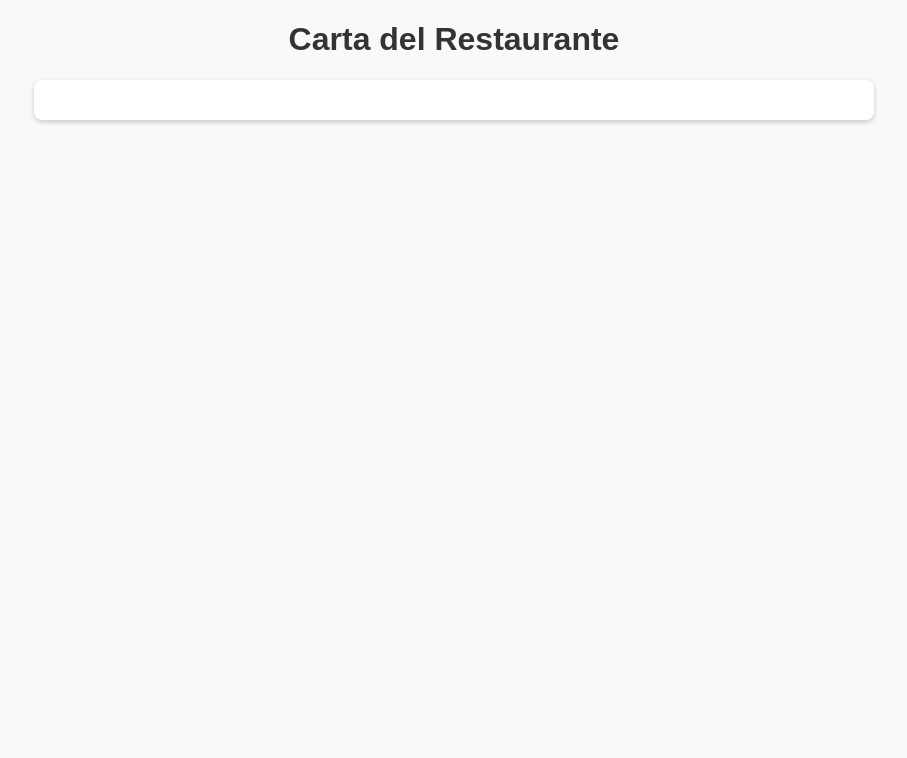
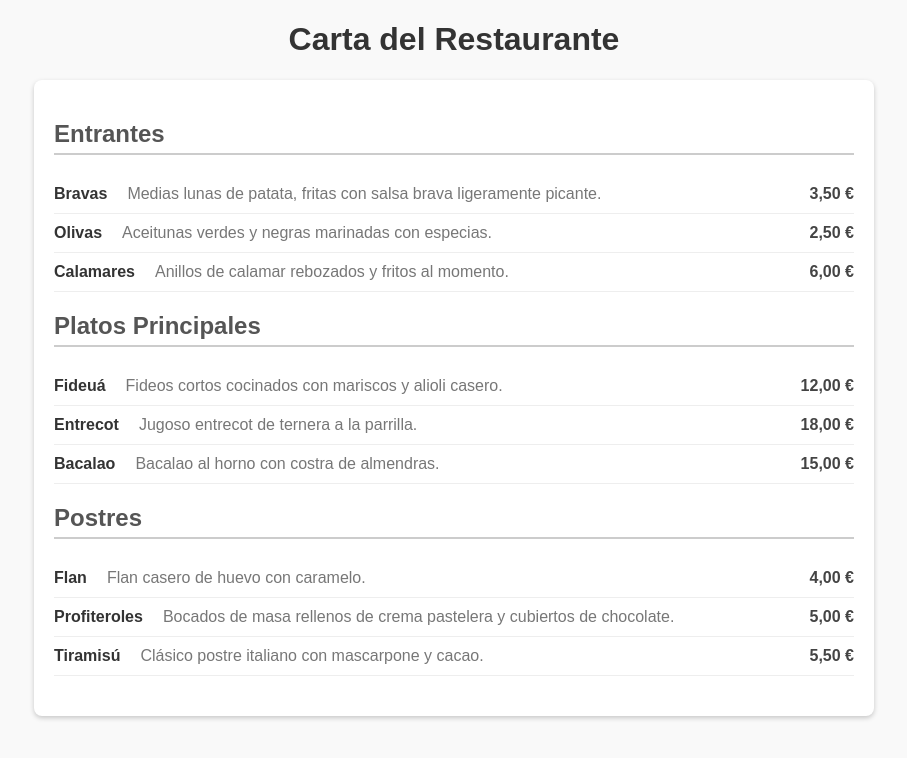
Before and after one commit to hernantiefer99/M7UF1Pract05, a plain HTML site: page index.html in a window 1280 px wide. Shown: the whole page, without its empty margins (186-1093 px from the left). Drawn offline with Linux system fonts and the light colour scheme; no server answers.

Commit message:
Update index.html

```diff
--- a/index.html
+++ b/index.html
@@ -9,7 +9,65 @@
 <body>
   <h1>Carta del Restaurante</h1>
   <div id="menu">
-    <!-- Aquí se cargarán dinámicamente los grupos y platos -->
+    <!-- Entrantes -->
+    <div class="GRUPO">
+      <h2>Entrantes</h2>
+      <div class="PLAT">
+        <div class="NOM">Bravas</div>
+        <div class="DESCRIPCI">Medias lunas de patata, fritas con salsa brava ligeramente picante.</div>
+        <div class="PRECIO">3,50 €</div>
+      </div>
+      <div class="PLAT">
+        <div class="NOM">Olivas</div>
+        <div class="DESCRIPCI">Aceitunas verdes y negras marinadas con especias.</div>
+        <div class="PRECIO">2,50 €</div>
+      </div>
+      <div class="PLAT">
+        <div class="NOM">Calamares</div>
+        <div class="DESCRIPCI">Anillos de calamar rebozados y fritos al momento.</div>
+        <div class="PRECIO">6,00 €</div>
+      </div>
+    </div>
+
+    <!-- Platos Principales -->
+    <div class="GRUPO">
+      <h2>Platos Principales</h2>
+      <div class="PLAT">
+        <div class="NOM">Fideuá</div>
+        <div class="DESCRIPCI">Fideos cortos cocinados con mariscos y alioli casero.</div>
+        <div class="PRECIO">12,00 €</div>
+      </div>
+      <div class="PLAT">
+        <div class="NOM">Entrecot</div>
+        <div class="DESCRIPCI">Jugoso entrecot de ternera a la parrilla.</div>
+        <div class="PRECIO">18,00 €</div>
+      </div>
+      <div class="PLAT">
+        <div class="NOM">Bacalao</div>
+        <div class="DESCRIPCI">Bacalao al horno con costra de almendras.</div>
+        <div class="PRECIO">15,00 €</div>
+      </div>
+    </div>
+
+    <!-- Postres -->
+    <div class="GRUPO">
+      <h2>Postres</h2>
+      <div class="PLAT">
+        <div class="NOM">Flan</div>
+        <div class="DESCRIPCI">Flan casero de huevo con caramelo.</div>
+        <div class="PRECIO">4,00 €</div>
+      </div>
+      <div class="PLAT">
+        <div class="NOM">Profiteroles</div>
+        <div class="DESCRIPCI">Bocados de masa rellenos de crema pastelera y cubiertos de chocolate.</div>
+        <div class="PRECIO">5,00 €</div>
+      </div>
+      <div class="PLAT">
+        <div class="NOM">Tiramisú</div>
+        <div class="DESCRIPCI">Clásico postre italiano con mascarpone y cacao.</div>
+        <div class="PRECIO">5,50 €</div>
+      </div>
+    </div>
   </div>
   <script src="script.js" defer></script>
 </body>
```
